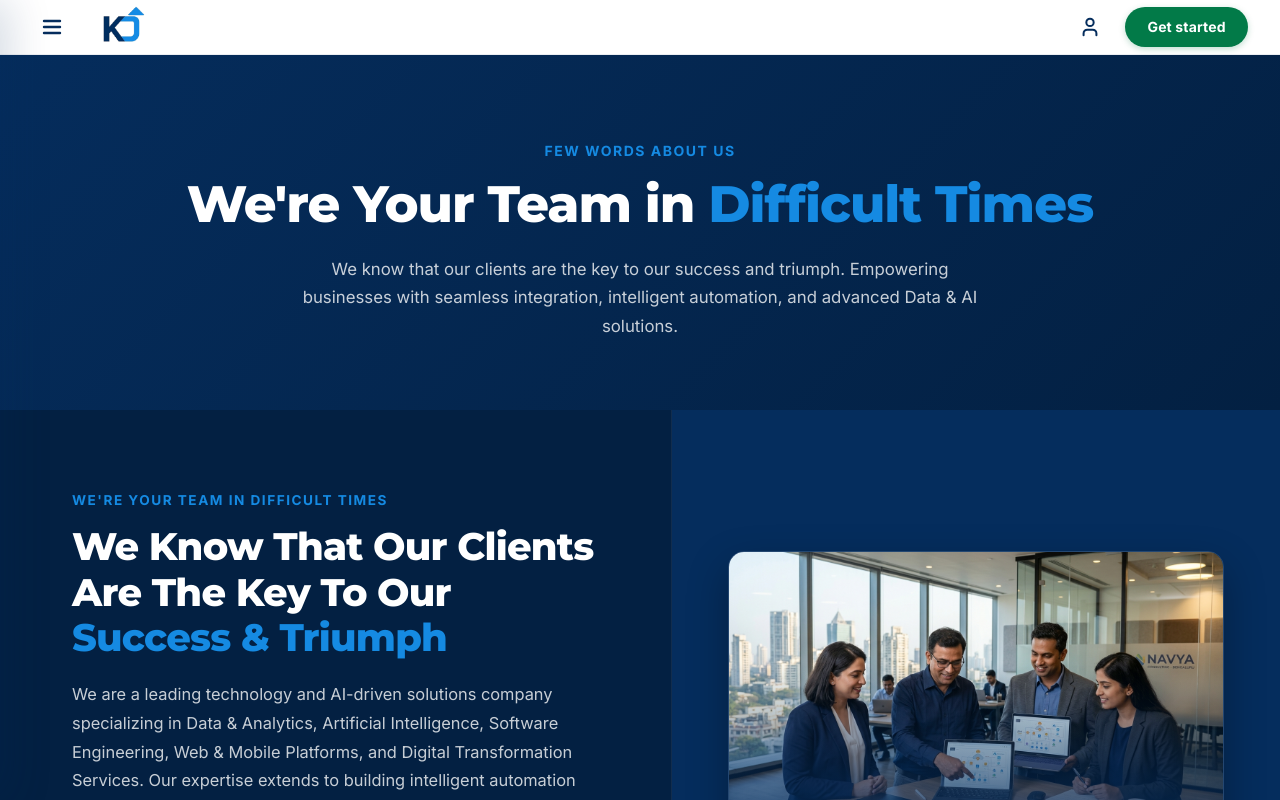
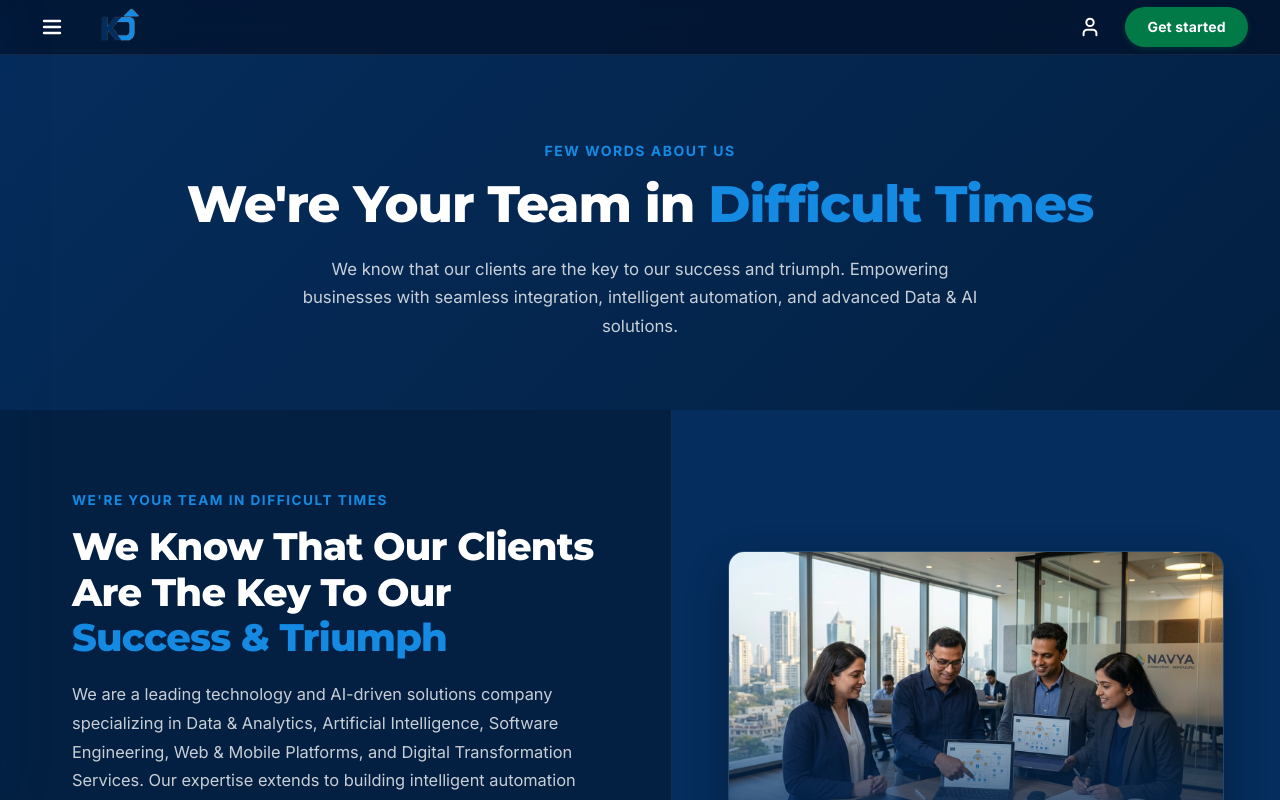
Before and after one commit to Karan-975/KD-INFOVISION, a Next.js app: page /about in a window 1280 px wide. Shown: the top 800 px of the page. Built offline with nearby package versions, Linux system fonts and the light colour scheme; no server answers; the database is empty.

Commit message:
style(navbar,hero): set translucent dark twilight header, reduce tagline gap, and change hero CTA from green to brand blue

```diff
--- a/src/components/public/Navbar.jsx
+++ b/src/components/public/Navbar.jsx
@@ -97,7 +97,7 @@ export default function Navbar({ settings }) {
 
   return (
     <>
-      {/* Main Header matching reference design */}
+      {/* Main Header matching reference design with translucent dark twilight background */}
       <header
         style={{
           position: 'fixed',
@@ -106,12 +106,12 @@ export default function Navbar({ settings }) {
           right: 0,
           zIndex: 1000,
           height: '55px',
-          background: isScrolled ? 'rgba(255, 255, 255, 0.98)' : '#FFFFFF',
+          background: isScrolled ? 'rgba(2, 14, 38, 0.90)' : 'rgba(2, 14, 38, 0.65)',
           backdropFilter: 'blur(16px)',
           WebkitBackdropFilter: 'blur(16px)',
-          borderBottom: '1px solid rgba(5, 45, 93, 0.08)',
-          boxShadow: isScrolled ? '0 4px 20px rgba(5, 45, 93, 0.06)' : 'none',
-          transition: 'background-color 0.25s ease, box-shadow 0.25s ease',
+          borderBottom: isScrolled ? '1px solid rgba(255, 255, 255, 0.12)' : '1px solid rgba(255, 255, 255, 0.08)',
+          boxShadow: isScrolled ? '0 8px 24px rgba(0, 0, 0, 0.35)' : 'none',
+          transition: 'background-color 0.25s ease, box-shadow 0.25s ease, border-color 0.25s ease',
         }}
       >
         <div
@@ -139,11 +139,11 @@ export default function Navbar({ settings }) {
                 display: 'flex',
                 alignItems: 'center',
                 justifyContent: 'center',
-                color: 'var(--navy)',
+                color: '#FFFFFF',
                 transition: 'background-color 0.2s ease, transform 0.15s ease',
               }}
               onMouseEnter={(e) => {
-                e.currentTarget.style.backgroundColor = 'rgba(5, 45, 93, 0.07)';
+                e.currentTarget.style.backgroundColor = 'rgba(255, 255, 255, 0.12)';
               }}
               onMouseLeave={(e) => {
                 e.currentTarget.style.backgroundColor = 'transparent';
@@ -166,9 +166,9 @@ export default function Navbar({ settings }) {
                 src="/logo-mark.png"
                 alt="KD Infovision"
                 style={{
-                  height: 'clamp(36px, 4vw, 42px)',
+                  height: 'clamp(34px, 3.8vw, 38px)',
                   width: 'auto',
-                  maxHeight: '46px',
+                  maxHeight: '42px',
                   objectFit: 'contain',
                   display: 'block',
                   transition: 'opacity 0.2s ease',
@@ -187,7 +187,7 @@ export default function Navbar({ settings }) {
                 aria-haspopup="true"
                 aria-expanded={profileDropdownOpen}
                 style={{
-                  background: profileDropdownOpen ? 'rgba(5, 45, 93, 0.08)' : 'transparent',
+                  background: profileDropdownOpen ? 'rgba(255, 255, 255, 0.15)' : 'transparent',
                   border: 'none',
                   cursor: 'pointer',
                   padding: '8px',
@@ -195,11 +195,11 @@ export default function Navbar({ settings }) {
                   display: 'flex',
                   alignItems: 'center',
                   justifyContent: 'center',
-                  color: 'var(--navy)',
+                  color: '#FFFFFF',
                   transition: 'background-color 0.2s ease, transform 0.15s ease',
                 }}
                 onMouseEnter={(e) => {
-                  e.currentTarget.style.backgroundColor = 'rgba(5, 45, 93, 0.08)';
+                  e.currentTarget.style.backgroundColor = 'rgba(255, 255, 255, 0.12)';
                 }}
                 onMouseLeave={(e) => {
                   if (!profileDropdownOpen) {
```
Also changed, not shown: src/components/public/HeroSection.jsx (+10 -9 lines).
